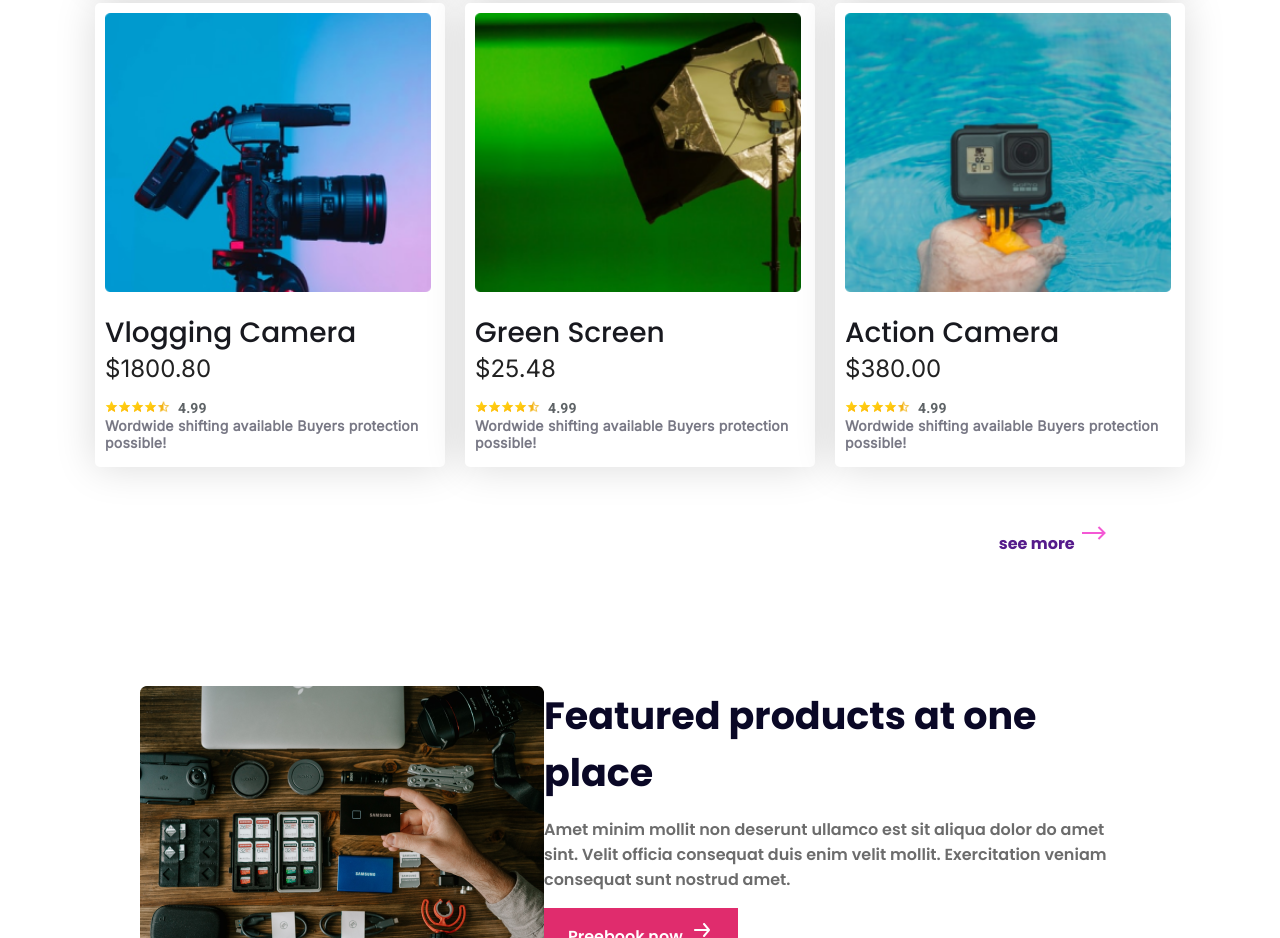
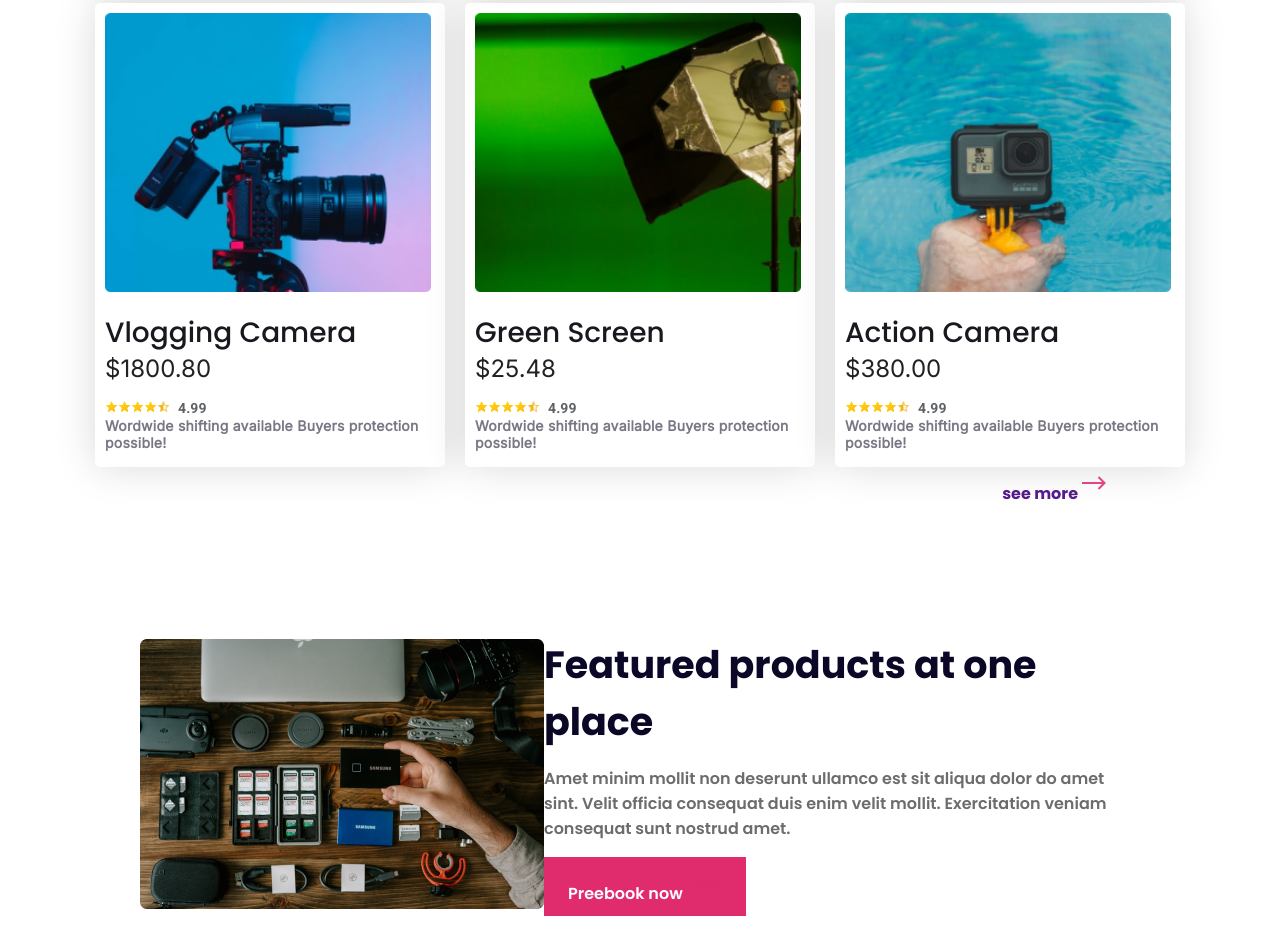
Before and after one commit to HridayMahmud/influencer-website, a plain HTML site: page index.html in a window 1280 px wide. Shown: the part 1862-2800 px from the top of the page. Drawn offline with Linux system fonts and the light colour scheme.

Commit message:
style-changedof-influencer

```diff
--- a/index.html
+++ b/index.html
@@ -41,7 +41,7 @@
             <h1 class="journey_title">Start your journey as influencer</h1>
              <p class="journey_des primary_text2">Journey is always passionable even .So get ready to go <br> and enjoy your passionable journey.</p>
 
-           <button class="btn_primary primary_text2" type="button">Preebook now &nbsp<img class="icon" src="logos/arrow-icon.png"></button>
+           <button class="btn_primary primary_text2" type="button">Preebook now &nbsp<img class="icon" src="logos/arrow.svg"></button>
         </div>
       <div class="image">
         <img src="images/main-camera.png">
@@ -59,8 +59,10 @@
     </section>
    </header>
    <main class="main">
-    <h1 class="popular_title primary_text3">Popular Collection</h1>
-    <section class="product_section">
+
+    <div>
+      <h1 class="popular_title primary_text3">Popular Collection</h1>
+      <section class="product_section">
         <div class="image-container">
             <img class="img-style" src="images/image1.png" alt="">
             <h3  class="card_title primary_text3">Flexi Tripod</h3>
@@ -144,9 +146,12 @@
             <p class="card_des">Wordwide shifting available
                 Buyers protection possible!</p>
         </div>
+
     </section>
+    <h3 class="product-link"><a href="">see more<img src="logos/arroepink.png"></a></h3>
+    </div>
 <!-- feature-product-section -->
-<h3 class="feature-link"><a href="">see more <img src="logos/pinkarrow.png"></a> </h3>
+
     <section class="feature-product-section">
       <div class="image-container2">
         <img src="images/gear.png">
@@ -155,7 +160,7 @@
       <div class="text-container">
         <h2 class="text-container-title">Featured products at one place</h2>
         <p class="container-des primary_text2">Amet minim mollit non deserunt ullamco est sit aliqua dolor do amet sint. Velit officia consequat duis enim velit mollit. Exercitation veniam consequat sunt nostrud amet.</p>
-        <button class="btn_primary btn-uncommon primary_text2" type="button">Preebook now &nbsp<img class="icon" src="logos/arrow.svg"></button>
+        <button class="btn_primary btn-uncommon primary_text2" type="button">Preebook now &nbsp<img class="icon" src="logos/arroepink.png"></button>
       </div>
     </section>
    </main>
--- a/style.css
+++ b/style.css
@@ -205,19 +205,19 @@ margin-bottom: 16px;
     margin-bottom: 16px;
     color: #6c6c6c;
 }
-.feature-link{
-text-align: right;
+.product-link{
 color: rgba(224, 44, 109, 0.87);
 font-family: Poppins;
 font-size: 16px;
 font-weight: 700;
 text-decoration: none;
-margin-right:170px;
-margin-top: 50px;
-background: transparent;
+padding-right: 170px;
+ text-align: right;
+
+
 
 }
-.feature-link a{
+.product-link a{
     text-decoration: none;
 }
 
```
Also changed, not shown: logos/arroepink.png (added), logos/arrow-icon.png (deleted), logos/icons8-arrow-32 (2).png (added).
